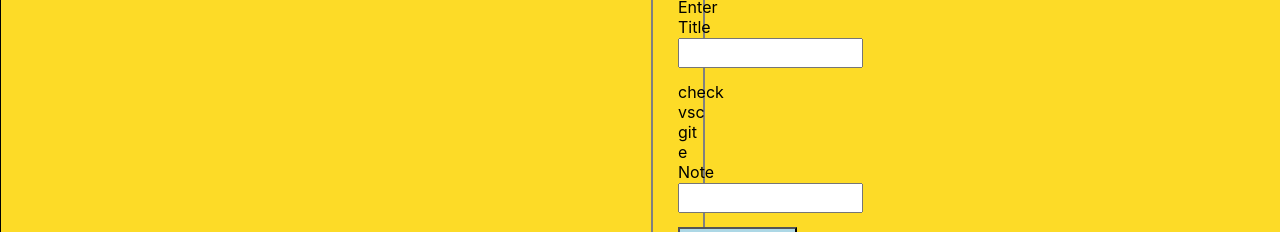
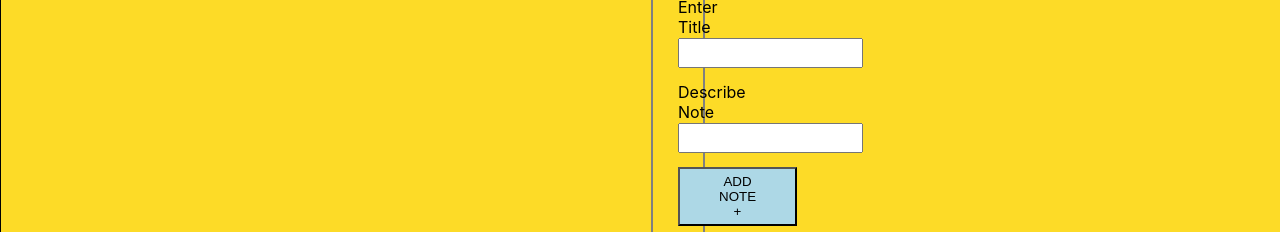
Before and after one commit to nikhathfirdose/MakeANote, a React (Create React App) app: page / in a window 1280 px wide. Shown: the part 387-619 px from the top of the page. Built offline with nearby package versions, Linux system fonts and the light colour scheme; no server answers; the database is empty.

Commit message:
final commit

```diff
--- a/src/components/NoteEntry.jsx
+++ b/src/components/NoteEntry.jsx
@@ -34,7 +34,7 @@ const NoteEntry = () => {
           />
         </div>
         <div>
-          <label> check vsc git e Note </label>
+          <label> Describe Note </label>
           <input
             type="text"
             value={note}
@@ -50,4 +50,4 @@ const NoteEntry = () => {
   );
 };
 export default NoteEntry;
-//chenges to check git
+//Vrsion control working?
```
